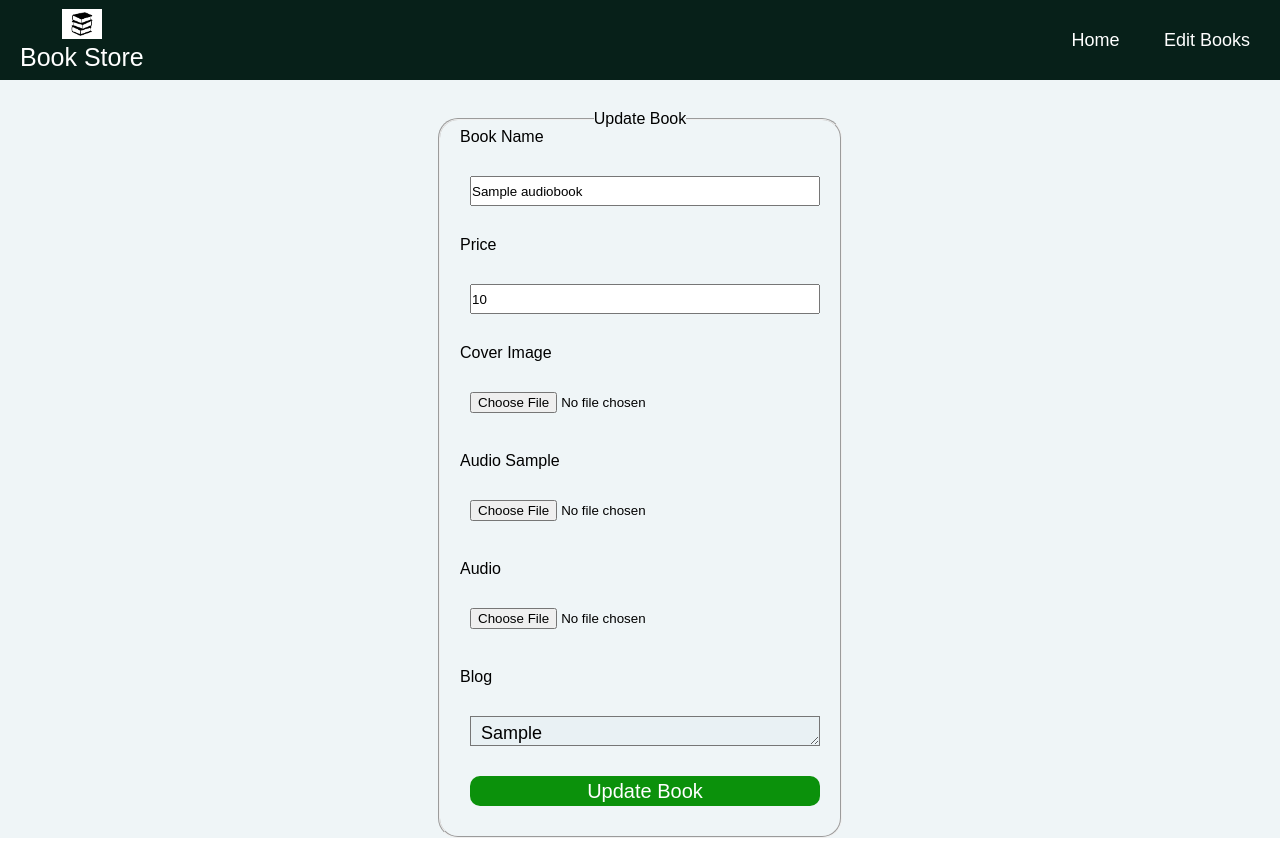
After one commit to enkutatash/Book_Shop_IP, a PHP site: page /pages/updateaudio.php?id=1 in a window 1280 px wide. The commit adds this page. Run offline with PHP 8.4, Linux system fonts and the light colour scheme; tables that the repository leaves empty or names only in its code hold one stand-in row (values such as "Sample post").

Commit message:
edit audio

```diff
--- a/Book store final/pages/admin.php
+++ b/Book store final/pages/admin.php
@@ -158,7 +158,7 @@ session_start();
             echo "<th scope='row'>" . htmlspecialchars($row["id"]) . "</th>";
             echo "<td>" . htmlspecialchars($row['bookname']) . "</td>";
             echo "<td>" . htmlspecialchars($row['price']) . "</td>";
-            echo "<td><a href='updatebook.php?id=" . htmlspecialchars($row['id']) . "'><button class='btn'>Update</button></a></td>";
+            echo "<td><a href='updateaudio.php?id=" . htmlspecialchars($row['id']) . "'><button class='btn'>Update</button></a></td>";
             echo "<td><a href='admin.php?" . $type . "book_id=" . htmlspecialchars($row['id']) . "'><button class='btn btn-remove'>Remove</button></a></td>";
             echo "</tr>";
           }
--- /dev/null
+++ b/Book store final/pages/updateaudio.php
@@ -0,0 +1,170 @@
+<?php
+include "../backend/connection.php";
+
+$id = $_GET['id'];
+$stmt = $conn->prepare("SELECT * FROM audiobook WHERE id = :id");
+$stmt->bindParam(':id', $id);
+$stmt->execute();
+$row = $stmt->fetch(PDO::FETCH_ASSOC);
+
+if ($_SERVER['REQUEST_METHOD'] == 'POST') {
+    $name = $_POST['name'];
+    $price = $_POST['price'];
+    $blog = $_POST['blog'];
+
+    $coverimage = $_FILES['coverimage']['name'];
+    $coverimagetemp = $_FILES['coverimage']['tmp_name'];
+
+    $target_dir = "../uploads/";
+
+    if (!is_dir($target_dir)) {
+        mkdir($target_dir, 0777, true);
+    }
+
+    $cover_target_file = $target_dir . basename($coverimage);
+    $audio_target_file = $target_dir . basename($_FILES['audio']['name']);
+    $sample_target_file = $target_dir . basename($_FILES['audiosample']['name']);
+
+    if (move_uploaded_file($coverimagetemp, $cover_target_file) &&
+        move_uploaded_file($_FILES['audio']['tmp_name'], $audio_target_file) &&
+        move_uploaded_file($_FILES['audiosample']['tmp_name'], $sample_target_file)) {
+
+        $coverimagename = basename($coverimage);
+        $coversize = $_FILES['coverimage']['size'];
+        $covertype = $_FILES['coverimage']['type'];
+
+        $filename = basename($_FILES['audio']['name']);
+        $filesize = $_FILES['audio']['size'];
+        $filetype = $_FILES['audio']['type'];
+
+        $samplefilename = basename($_FILES['audiosample']['name']);
+        $samplefilesize = $_FILES['audiosample']['size'];
+        $samplefiletype = $_FILES['audiosample']['type'];
+
+        $sql = $conn->prepare("UPDATE audiobook SET bookname = :bookname, price = :price, coverimage = :coverimage, coversize = :coversize, covertype = :covertype, blog = :blog, filename = :filename, filesize = :filesize, filetype = :filetype, samplename = :samplename, samplesize = :samplesize, sampletype = :sampletype WHERE id = :id");
+        $sql->bindParam(':bookname', $name);
+        $sql->bindParam(':price', $price);
+        $sql->bindParam(':coverimage', $coverimagename);
+        $sql->bindParam(':coversize', $coversize);
+        $sql->bindParam(':covertype', $covertype);
+        $sql->bindParam(':blog', $blog);
+        $sql->bindParam(':filename', $filename);
+        $sql->bindParam(':filesize', $filesize);
+        $sql->bindParam(':filetype', $filetype);
+        $sql->bindParam(':samplename', $samplefilename);
+        $sql->bindParam(':samplesize', $samplefilesize);
+        $sql->bindParam(':sampletype', $samplefiletype);
+        $sql->bindParam(':id', $id);
+
+        if ($sql->execute()) {
+            header("Location: ../pages/admin.php");
+            exit();
+        } else {
+            echo "Error: Could not update the book";
+        }
+    } else {
+        echo "Sorry, there was an error uploading your files.";
+    }
+}
+?>
+
+<!DOCTYPE html>
+<html lang="en">
+<head>
+    <meta charset="UTF-8">
+    <meta name="viewport" content="width=device-width, initial-scale=1.0">
+    <link rel="stylesheet" href="../css/style.css">
+    <link rel="stylesheet" href="https://unpkg.com/boxicons@latest/css/boxicons.min.css">
+    <link rel="shortcut icon" href="../img/icon.jpg" type="image/x-icon">
+    <title>Update Book</title>
+    <style>
+        * {
+            margin: 0;
+            padding: 0;
+            box-sizing: border-box;
+            font-family: 'Poppins', sans-serif;
+        }
+        header {
+            background: #e7f0f3ac;
+            width: 100%;
+            height: 100%;
+        }
+        fieldset {
+            width: 400px;
+            margin: 30px auto;
+            text-align: center;
+            border-radius: 20px;
+        }
+        .form {
+            max-width: 300px;
+        }
+        .form input, .form textarea {
+            display: block;
+            width: 350px;
+            height: 30px;
+            margin: 30px;
+        }
+        .form label {
+            display: block;
+            text-align: left;
+            padding-left: 20px;
+        }
+        .form .btn {
+            cursor: pointer;
+            background-color: #0b910b;
+            color: #ffffff;
+            font-size: 20px;
+            border: none;
+            border-radius: 10px;
+        }
+        .form .btn:hover {
+            border: 1px solid #0b910b;
+            color: #0b910b;
+            background: #ffffff;
+        }
+        @media(max-width:900px) {
+            fieldset {
+                width: 400px;
+            }
+            input {
+                max-width: 250px;
+            }
+        }
+    </style>
+</head>
+<body>
+    <header>
+        <nav class="navbar">
+            <div class="logo">
+                <img src="../img/logo2.jpg" alt="" style="width: 40px; height: 30px;">
+                <h2>Book Store</h2>
+            </div>
+            <div class="navmenu">
+                <ul>
+                    <li><a href="../index.html">Home</a></li>
+                    <li><a href=".\editbook.html">Edit Books</a></li>
+                </ul>
+            </div>
+        </nav>
+
+        <fieldset class="form">
+            <legend>Update Book</legend>
+            <form action="" enctype="multipart/form-data" method="POST">
+                <label>Book Name</label>
+                <input type="text" name="name" required value="<?php echo htmlspecialchars($row['bookname']); ?>">
+                <label>Price</label>
+                <input type="number" name="price" required value="<?php echo htmlspecialchars($row['price']); ?>">
+                <label>Cover Image</label>
+                <input type="file" name="coverimage">
+                <label>Audio Sample</label>
+                <input type="file" accept="audio/*" name="audiosample">
+                <label>Audio</label>
+                <input type="file" accept="audio/*" name="audio">
+                <label>Blog</label>
+                <textarea name="blog" cols="30" rows="10"><?php echo htmlspecialchars($row['blog']); ?></textarea>
+                <input type="submit" value="Update Book" class="btn">
+            </form>
+        </fieldset>
+    </header>
+</body>
+</html>
```
Also changed, not shown: Book store final/uploads/Screenshot 2023-12-28 004302.png (added), 1 other file.
